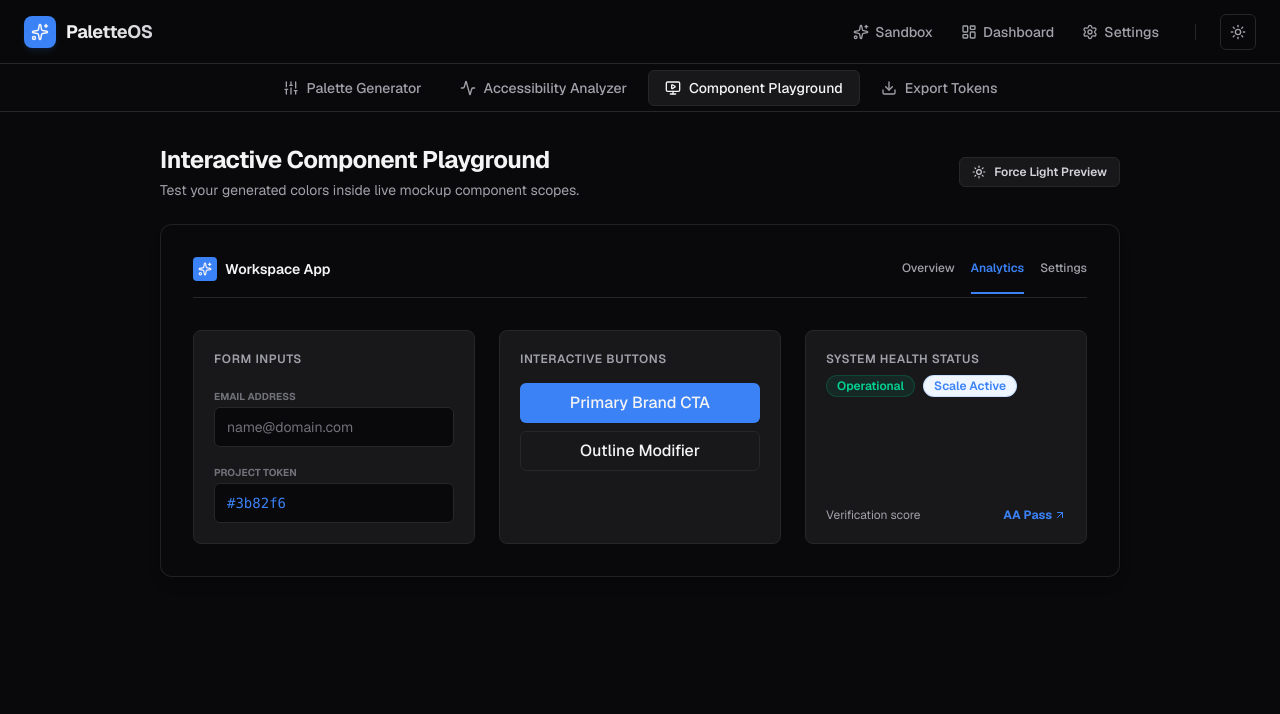
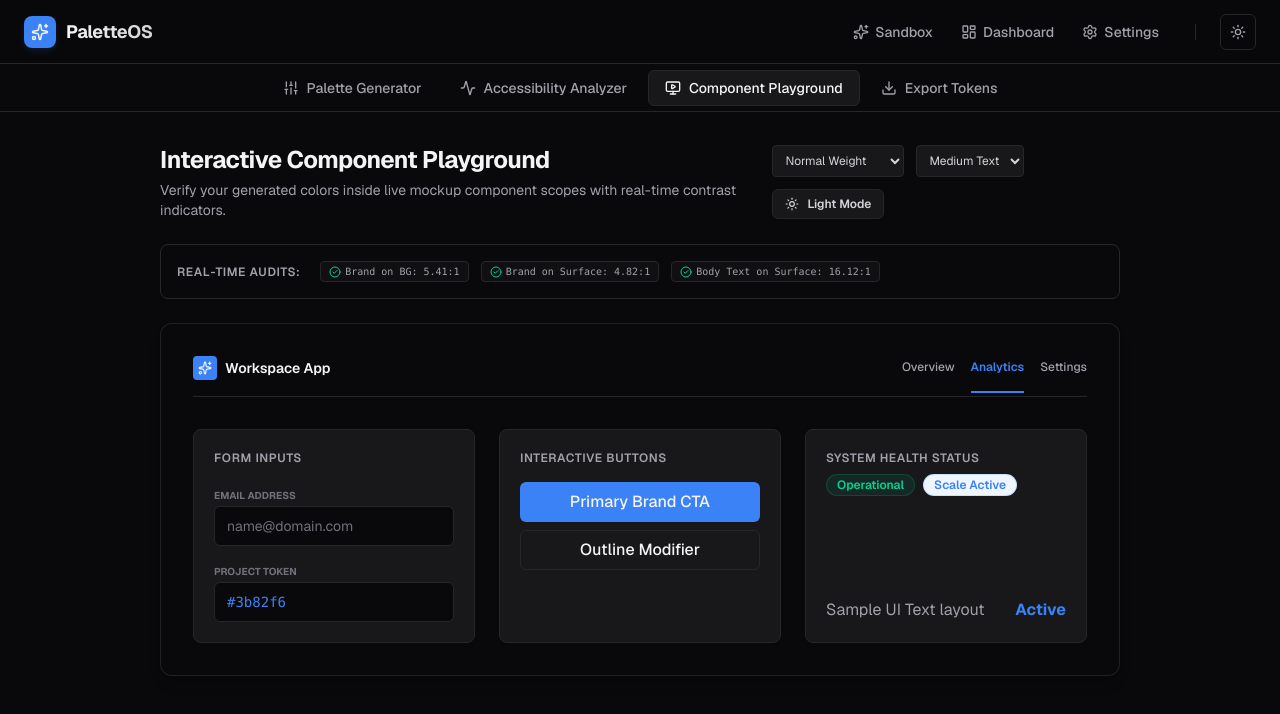
Before and after one commit to RajvardhanS-Patil/PaletteOS, a Next.js app: page /playground in a window 1280 px wide. Shown: the top 714 px of the page. Built offline with nearby package versions, Linux system fonts and the light colour scheme.

Commit message:
feat: implement interactive component playground contrast warning badges

```diff
--- a/src/app/playground/page.tsx
+++ b/src/app/playground/page.tsx
@@ -3,61 +3,154 @@
 import { useState } from 'react';
 import WorkspaceTabs from '@/components/WorkspaceTabs';
 import { usePaletteStore } from '@/store/usePaletteStore';
+import { useHydration } from '@/hooks/useHydration';
 import { Card, CardHeader, CardTitle, CardDescription, CardContent } from '@/components/ui/Card';
 import { Button } from '@/components/ui/Button';
 import { Badge } from '@/components/ui/Badge';
 import { Input } from '@/components/ui/Input';
-import { Sparkles, Moon, Sun, ArrowUpRight } from 'lucide-react';
+import { Sparkles, Moon, Sun, ArrowUpRight, CheckCircle2, AlertTriangle } from 'lucide-react';
+import { getContrastRatio } from '@/engines/accessibility/contrast';
 
 export default function PlaygroundPage() {
-  const { palette, seedColor } = usePaletteStore();
+  const hydrated = useHydration();
+  const { palette, seedColor, contrastStandard } = usePaletteStore();
   const [playTheme, setPlayTheme] = useState<'dark' | 'light'>('dark');
+  const [textSize, setTextSize] = useState<'sm' | 'md' | 'lg'>('md');
+  const [textWeight, setTextWeight] = useState<'normal' | 'semibold' | 'bold'>('normal');
+
+  if (!hydrated) {
+    return (
+      <div className="flex-1 flex flex-col bg-sys-bg">
+        <WorkspaceTabs />
+        <div className="flex-1 flex items-center justify-center">
+          <div className="text-zinc-500 font-mono text-sm animate-pulse">Loading Playground...</div>
+        </div>
+      </div>
+    );
+  }
 
   const colors = palette.map((p) => p.hex);
+  const sysBg = playTheme === 'dark' ? '#09090b' : '#f9f9fb';
+  const sysSurface = playTheme === 'dark' ? '#18181b' : '#ffffff';
+  const sysText = playTheme === 'dark' ? '#f4f4f5' : '#18181b';
+  const sysBorder = playTheme === 'dark' ? '#27272a' : '#e4e4e7';
 
   // Custom scope variables matching active palette
   const customStyles = {
     '--brand-primary': seedColor,
-    '--sys-bg': playTheme === 'dark' ? '#09090b' : '#f9f9fb',
-    '--sys-surface': playTheme === 'dark' ? '#18181b' : '#ffffff',
-    '--sys-text': playTheme === 'dark' ? '#f4f4f5' : '#18181b',
-    '--sys-border': playTheme === 'dark' ? '#27272a' : '#e4e4e7',
-
-    // Map shades dynamically
+    '--sys-bg': sysBg,
+    '--sys-surface': sysSurface,
+    '--sys-text': sysText,
+    '--sys-border': sysBorder,
     '--color-primary-50': colors[0] || '#eff6ff',
     '--color-primary-500': seedColor,
     '--color-primary-900': colors[9] || '#1e3a8a',
   } as React.CSSProperties;
+
+  // Real-time Contrast Auditor Checks
+  const brandOnBgRatio = getContrastRatio(seedColor, sysBg);
+  const brandOnSurfaceRatio = getContrastRatio(seedColor, sysSurface);
+  const textOnSurfaceRatio = getContrastRatio(sysText, sysSurface);
+
+  const getContrastBadge = (ratio: number, label: string) => {
+    // Determine standard AA threshold (4.5 for normal, 3.0 for large/bold text)
+    const isLarge = textSize === 'lg' || textWeight === 'bold';
+    const minRatio = isLarge ? 3.0 : 4.5;
+    const passes = ratio >= minRatio;
+
+    return (
+      <div className="flex items-center gap-1 text-[10px] font-mono px-2 py-0.5 rounded border select-none transition-colors border-zinc-800 bg-zinc-900/50">
+        {passes ? (
+          <>
+            <CheckCircle2 className="h-3 w-3 text-emerald-400" />
+            <span className="text-zinc-400">{label}: {ratio}:1</span>
+          </>
+        ) : (
+          <>
+            <AlertTriangle className="h-3 w-3 text-red-400" />
+            <span className="text-red-400 font-bold">{label}: {ratio}:1 (Fail)</span>
+          </>
+        )}
+      </div>
+    );
+  };
+
+  const textClass = () => {
+    let sizeClass = 'text-base';
+    if (textSize === 'sm') sizeClass = 'text-xs';
+    if (textSize === 'lg') sizeClass = 'text-lg';
+
+    let weightClass = 'font-normal';
+    if (textWeight === 'semibold') weightClass = 'font-semibold';
+    if (textWeight === 'bold') weightClass = 'font-bold';
+
+    return `${sizeClass} ${weightClass}`;
+  };
 
   return (
     <div className="flex-1 flex flex-col bg-sys-bg">
       <WorkspaceTabs />
 
       <main className="flex-1 p-8 space-y-6 max-w-5xl w-full mx-auto overflow-y-auto">
-        <div className="flex justify-between items-center">
+        <div className="flex flex-col sm:flex-row justify-between items-start sm:items-center gap-4">
           <div>
             <h1 className="text-2xl font-bold tracking-tight text-zinc-100">
               Interactive Component Playground
             </h1>
             <p className="text-sm text-zinc-400 mt-1">
-              Test your generated colors inside live mockup component scopes.
+              Verify your generated colors inside live mockup component scopes with real-time contrast indicators.
             </p>
           </div>
 
+          <div className="flex flex-wrap items-center gap-3">
+            {/* Text Weight Selector */}
+            <select
+              value={textWeight}
+              onChange={(e) => setTextWeight(e.target.value as any)}
+              className="h-8 rounded border border-zinc-800 bg-zinc-900 text-xs px-2 cursor-pointer focus-ring text-zinc-300"
+            >
+              <option value="normal">Normal Weight</option>
+              <option value="semibold">Semibold Weight</option>
+              <option value="bold">Bold Weight</option>
+            </select>
+
+            {/* Text Size Selector */}
+            <select
+              value={textSize}
+              onChange={(e) => setTextSize(e.target.value as any)}
+              className="h-8 rounded border border-zinc-800 bg-zinc-900 text-xs px-2 cursor-pointer focus-ring text-zinc-300"
+            >
+              <option value="sm">Small Text</option>
+              <option value="md">Medium Text</option>
+              <option value="lg">Large Text</option>
+            </select>
+
+            {/* Theme Toggle Button */}
             <button
               onClick={() => setPlayTheme(playTheme === 'dark' ? 'light' : 'dark')}
               className="flex items-center gap-2 px-3 py-1.5 rounded-md border border-zinc-800 bg-zinc-900 text-xs font-semibold text-zinc-300 hover:text-zinc-100 cursor-pointer transition-colors focus-ring"
             >
               {playTheme === 'dark' ? (
                 <>
-                <Sun className="h-3.5 w-3.5" /> Force Light Preview
+                  <Sun className="h-3.5 w-3.5" /> Light Mode
                 </>
               ) : (
                 <>
-                <Moon className="h-3.5 w-3.5" /> Force Dark Preview
+                  <Moon className="h-3.5 w-3.5" /> Dark Mode
                 </>
               )}
             </button>
+          </div>
+        </div>
+
+        {/* Dynamic Audits Bar */}
+        <div className="flex flex-wrap gap-3 p-4 rounded-lg border border-zinc-800 bg-zinc-950">
+          <span className="text-xs font-semibold text-zinc-400 uppercase tracking-wider flex items-center mr-2">
+            Real-Time Audits:
+          </span>
+          {getContrastBadge(brandOnBgRatio, 'Brand on BG')}
+          {getContrastBadge(brandOnSurfaceRatio, 'Brand on Surface')}
+          {getContrastBadge(textOnSurfaceRatio, 'Body Text on Surface')}
         </div>
 
         {/* Playground Sandbox Wrapper */}
@@ -85,9 +178,11 @@ export default function PlaygroundPage() {
           <div className="grid md:grid-cols-3 gap-6">
             {/* Form Field Preview */}
             <div className="border border-[var(--sys-border)] rounded-lg p-5 bg-[var(--sys-surface)] space-y-4">
+              <div className="flex justify-between items-center">
                 <h3 className="text-xs font-semibold uppercase tracking-wider text-zinc-400">
                   Form Inputs
                 </h3>
+              </div>
               <div className="space-y-3">
                 <div className="space-y-1">
                   <span className="text-[10px] uppercase font-bold text-zinc-500">Email Address</span>
@@ -102,9 +197,11 @@ export default function PlaygroundPage() {
 
             {/* Visual Action Cards */}
             <div className="border border-[var(--sys-border)] rounded-lg p-5 bg-[var(--sys-surface)] space-y-4">
+              <div className="flex justify-between items-center">
                 <h3 className="text-xs font-semibold uppercase tracking-wider text-zinc-400">
                   Interactive Buttons
                 </h3>
+              </div>
               <div className="flex flex-col gap-2">
                 <Button className="bg-[var(--brand-primary)] text-zinc-100 hover:opacity-90 transition-opacity">
                   Primary Brand CTA
@@ -129,10 +226,10 @@ export default function PlaygroundPage() {
                 </div>
               </div>
 
-              <div className="pt-4 flex justify-between items-center text-xs text-zinc-400">
-                <span>Verification score</span>
+              <div className="pt-4 flex justify-between items-center text-zinc-400">
+                <span className={textClass()}>Sample UI Text layout</span>
                 <span className="flex items-center gap-0.5 font-bold text-[var(--brand-primary)]">
-                  AA Pass <ArrowUpRight className="h-3 w-3" />
+                  Active
                 </span>
               </div>
             </div>
```
Lines whose indentation alone changed are shown as unchanged.
